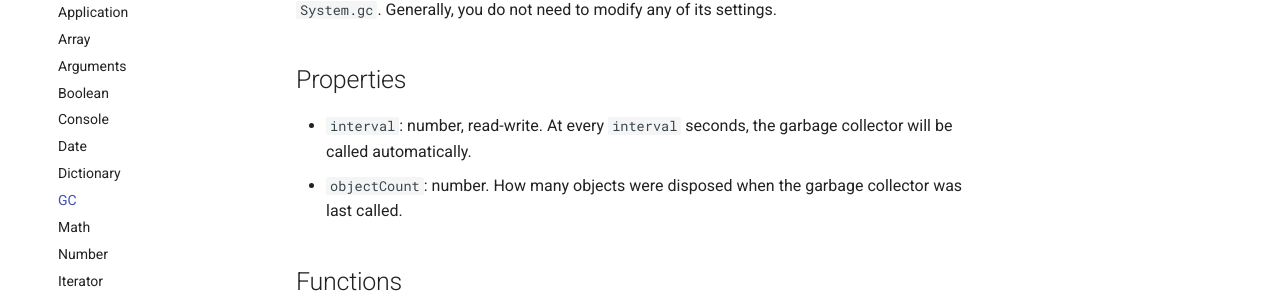
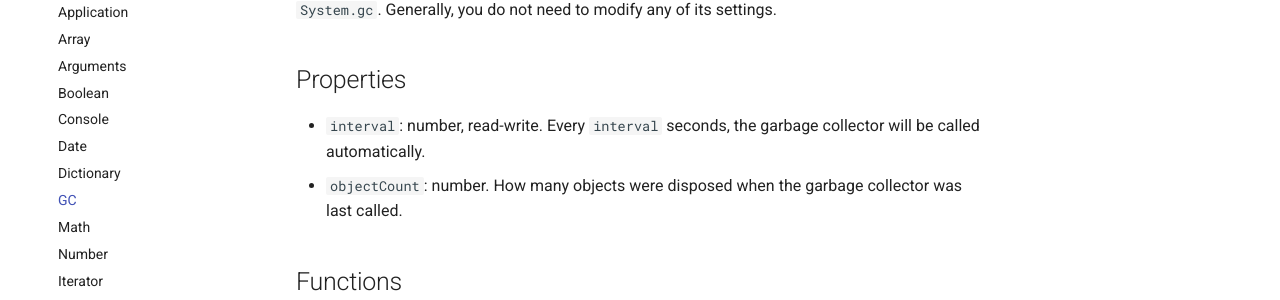
Before and after one commit to alemart/surgescript, an MkDocs documentation site: the page built from docs/reference/gc.md, in a window 1280 px wide. Shown: the part 234-534 px from the top of the page. Built offline with MkDocs 1.6.1 and Material for MkDocs 9.7.7, drawn with Linux system fonts in a browser that asks for light colours; old or Windows-style settings are respelled for this version of MkDocs.

Commit message:
Small fix

```diff
--- a/docs/reference/gc.md
+++ b/docs/reference/gc.md
@@ -6,7 +6,7 @@ SurgeScript features a Garbage Collector (GC) that automatically disposes object
 Properties
 ----------
 
-* `interval`: number, read-write. At every `interval` seconds, the garbage collector will be called automatically.
+* `interval`: number, read-write. Every `interval` seconds, the garbage collector will be called automatically.
 * `objectCount`: number. How many objects were disposed when the garbage collector was last called.
 
 Functions
```
